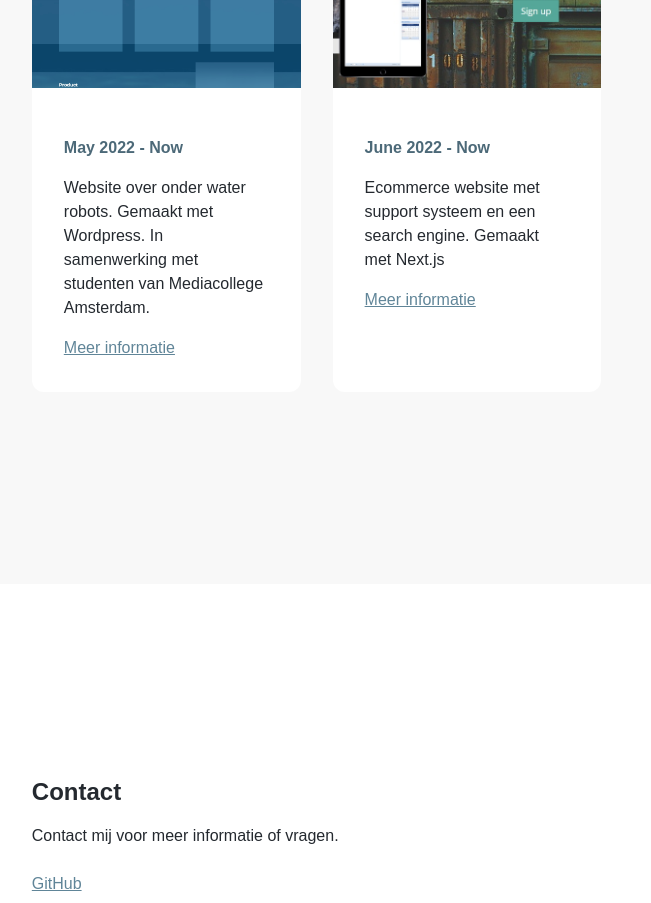
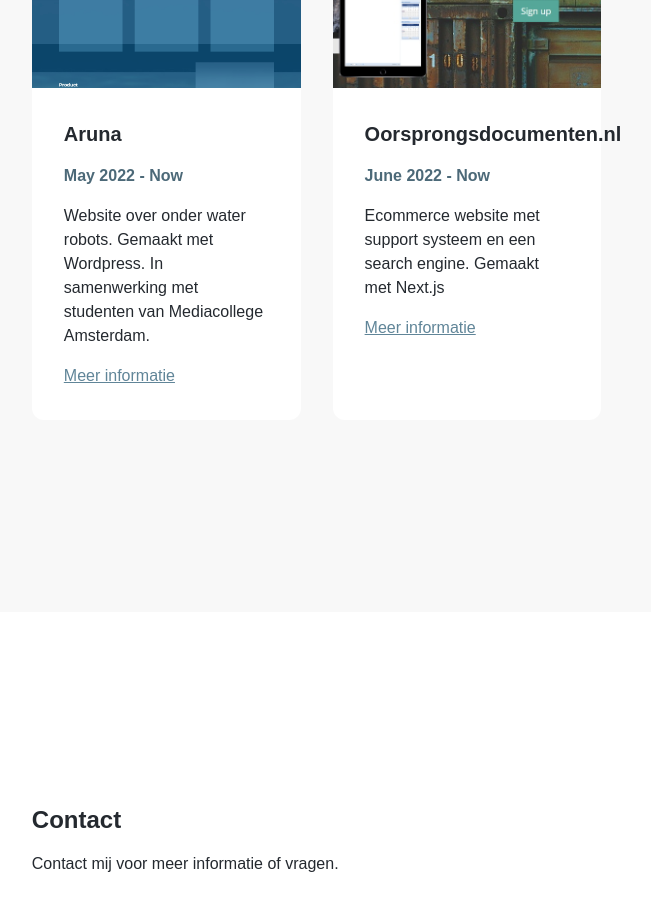
Before and after one commit to joeribreedveld/portfolio-website-v4, a Next.js app: page / in a window 1280 px wide. Shown: the part 5220-6123 px from the top of the page, without its empty margins (173-824 px from the left). Built offline with nearby package versions, Linux system fonts and the light colour scheme.

Commit message:
fix(experience): fix typo in title vs name

```diff
--- a/categories/Experience.tsx
+++ b/categories/Experience.tsx
@@ -9,7 +9,7 @@ function Experience() {
 				<li className='bg-white rounded-xl' key={experience.id}>
 					<img src={experience.img} alt='Experience image' className='rounded-t-xl object-cover h-48 w-full' />
 					<div className='p-8'>
-						<h3 className='text-lg md:text-xl font-bold mb-4'>{experience.name}</h3>
+						<h3 className='text-lg md:text-xl font-bold mb-4'>{experience.title}</h3>
 						<p className='mb-4 text-secondary font-bold'>{experience.time}</p>
 						<p className='mb-4'>{experience.intro}</p>
 						<a href={"/experiences/" + experience.slug} className='text-primary underline hover:text-secondary'>
```
